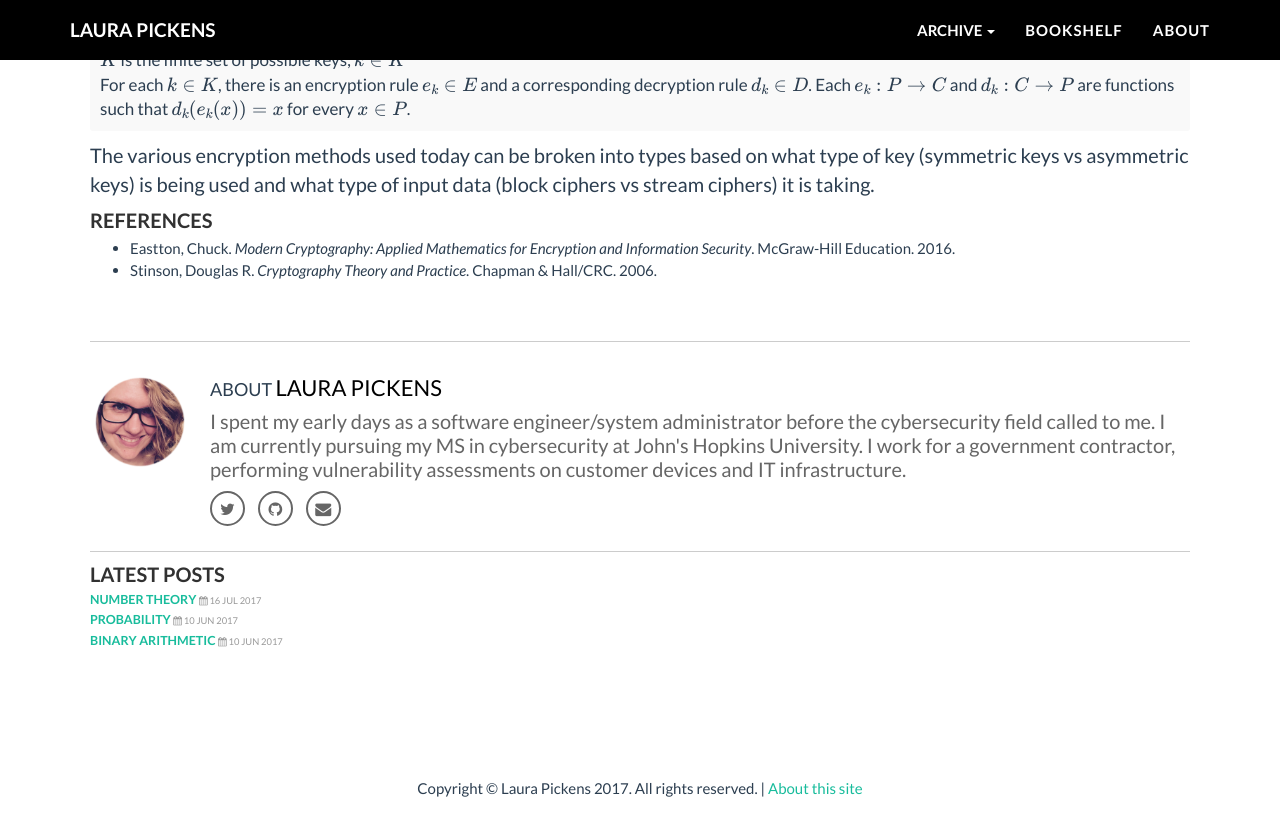
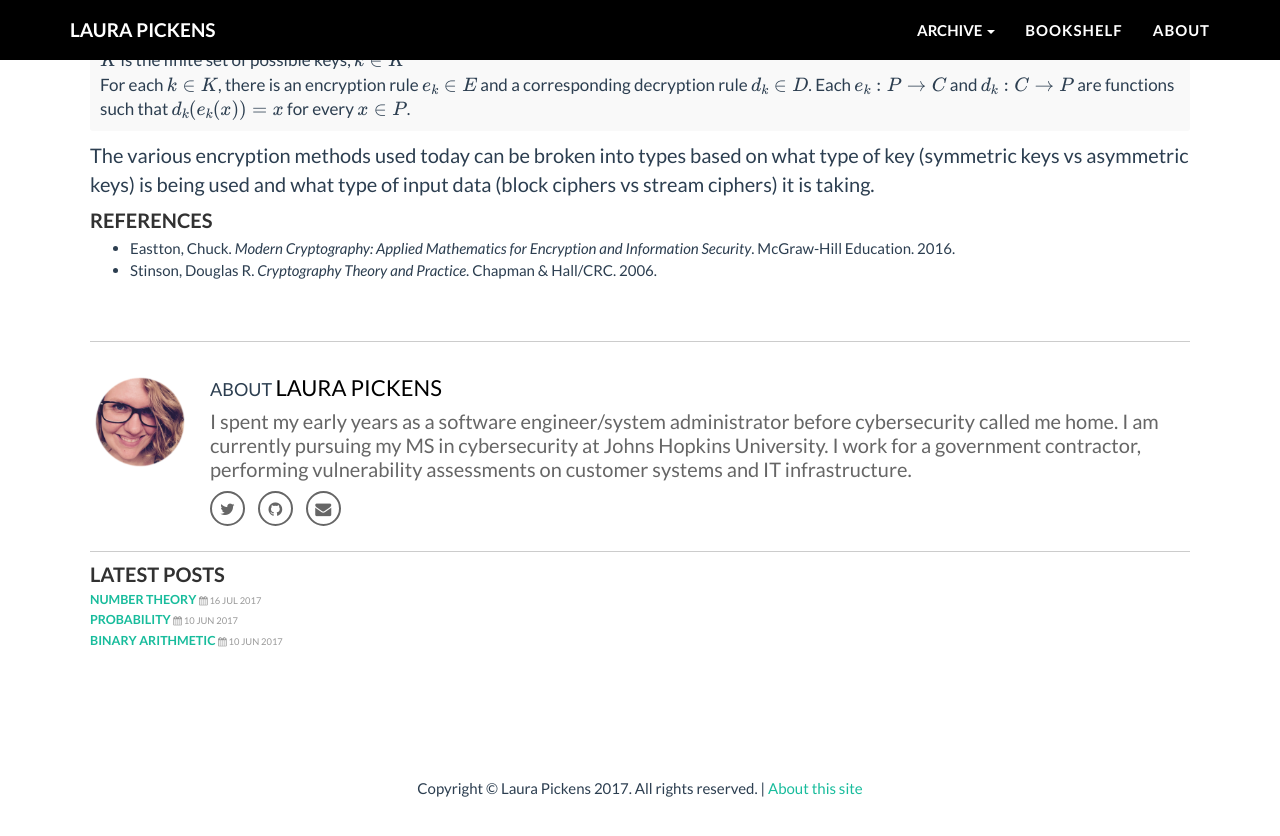
Before and after one commit to lpickens03/lpickens03.github.io, a Jekyll site: the page built from _posts/2017-05-30-crypto101.md, in a window 1280 px wide and 900 px high, scrolled down 931 px. Shown: the top 836 px of the window. Built offline with Jekyll 4.4.1, drawn with Linux system fonts in a browser that asks for light colours; nearby versions of some CDN libraries; some web fonts are replaced; formulas are drawn with MathJax 3.

Commit message:
tweaks to signature

```diff
--- a/_includes/signature.html
+++ b/_includes/signature.html
@@ -6,7 +6,7 @@
         <div class="title">
         ABOUT <a href="/about">LAURA PICKENS</a>
         </div>
-        <p>I spent my early days as a software engineer/system administrator before the cybersecurity field called to me. I am currently pursuing my MS in cybersecurity at John's Hopkins University. I work for a government contractor, performing vulnerability assessments on customer devices and IT infrastructure.</p>
+        <p>I spent my early years as a software engineer/system administrator before cybersecurity called me home. I am currently pursuing my MS in cybersecurity at Johns Hopkins University. I work for a government contractor, performing vulnerability assessments on customer systems and IT infrastructure.</p>
         <div>
             <ul class="list-inline">
 
```
